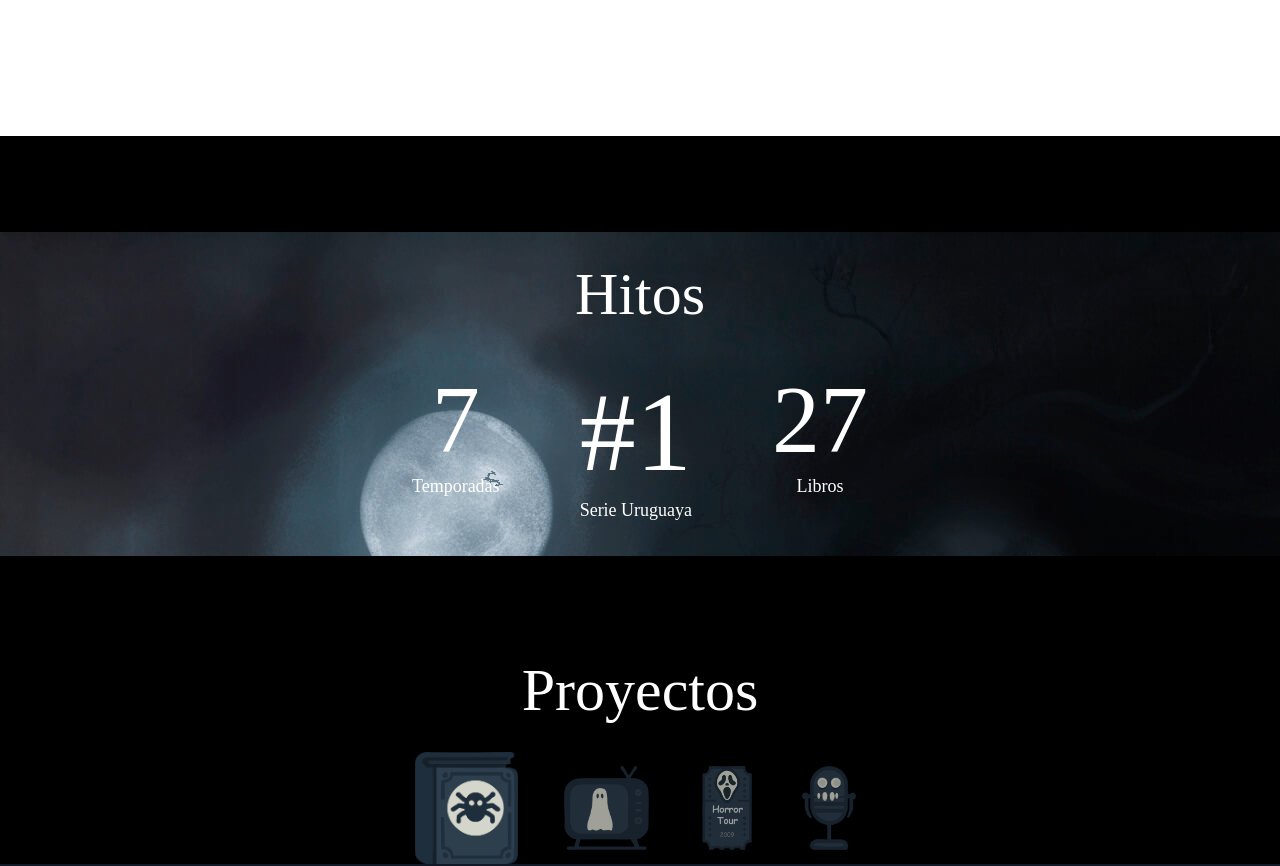
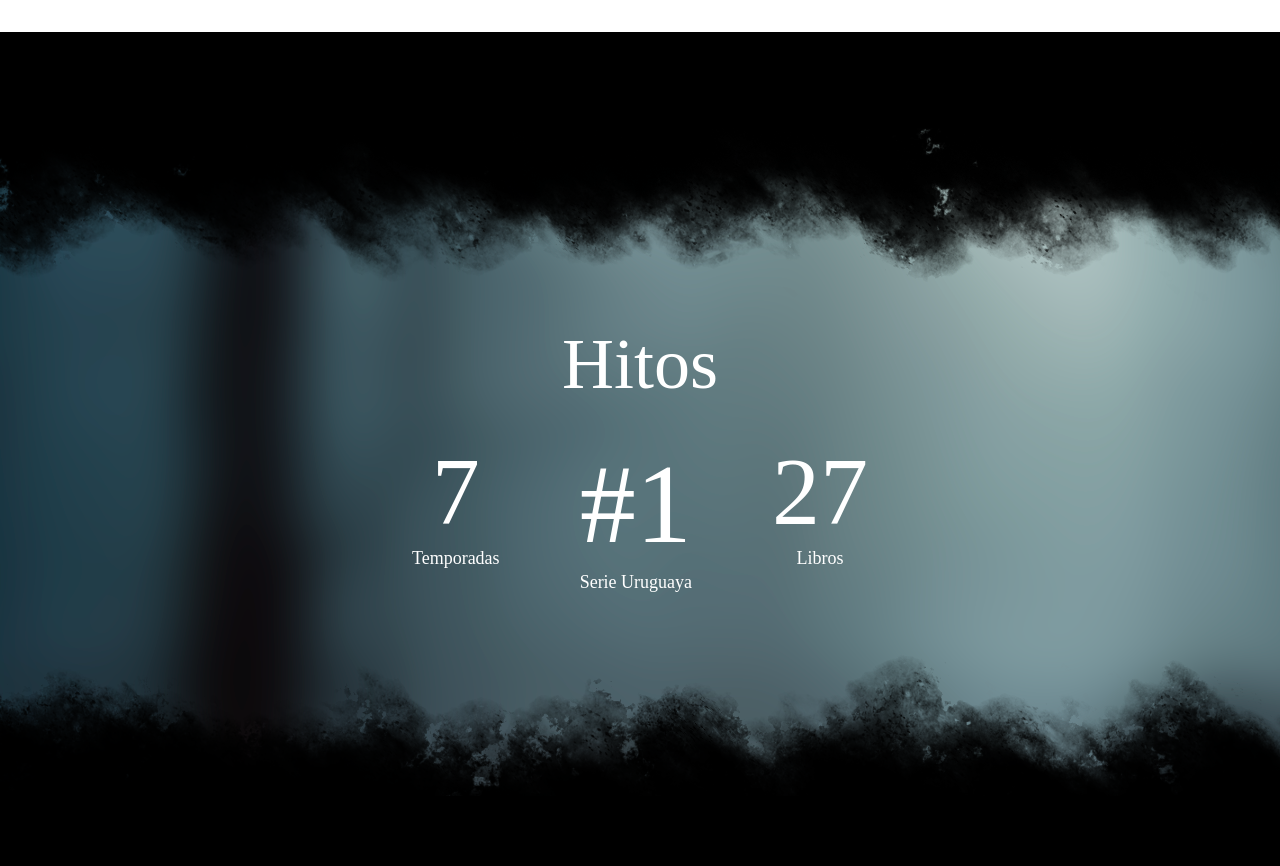
Before and after one commit to Claws35/vocesanonimasproyecto, a React (Vite) app: page /nosotros in a window 1280 px wide. Shown: the part 2520-3386 px from the top of the page. Built offline with nearby package versions, Linux system fonts and the light colour scheme; a web font is replaced by a local one.

Commit message:
Arreglos del vh y nosotros

```diff
--- a/src/App.css
+++ b/src/App.css
@@ -10,6 +10,9 @@
       rgba(0, 0, 0, 0) 100%
     );
   }
+}
+html {
+  scroll-behavior: smooth;
 }
 
 .story-detail {
--- a/src/paginas/Nosotros.jsx
+++ b/src/paginas/Nosotros.jsx
@@ -21,7 +21,7 @@ import ImagenNosotrosProyectos1 from "../img/NosotrosProyectos/ImagenNosotrosPro
 import ImagenNosotrosProyectos2 from "../img/NosotrosProyectos/ImagenNosotrosProyectos2.jpg";
 import ImagenNosotrosProyectos3 from "../img/NosotrosProyectos/ImagenNosotrosProyectos4.jpg";
 import ImagenNosotrosProyectos4 from "../img/NosotrosProyectos/ImagenNosotrosProyectos3.jpg";
-import ImagenNosotrosProyectos5 from "../img/pruebaBaner.webp";
+import ImagenNosotrosProyectos5 from "../img/bannerNosotorosDistinto.png";
 
 const Nosotros = () => {
   const swiperRef = useRef(null);
@@ -74,7 +74,7 @@ const Nosotros = () => {
   };
 
   return (
-    <div className="text-white">
+    <div className="text-white scroll-smooth">
       <BackToHome />
 
       <div
@@ -84,23 +84,24 @@ const Nosotros = () => {
         }}
       >
         {/* aca era 700px */}
-        <div className="flex w-full h-[90vh] items-end justify-center">
+        <div className="flex w-full h-[77vh] items-end justify-center">
           <h1 className="font-benguiat text-9xl">Nosotros</h1>
         </div>
 
-        <div className="flex justify-center mt-8 gap-28 ">
+        <div className="flex justify-center mt-8 gap-28">
           {["Creación", "Hitos", "Proyectos", "Actualidad"].map((item) => (
             <a
-              href="#"
+              href={`#${item.toLowerCase()}`} // Convierte el nombre a minúsculas para que coincida con los `id`
               key={item}
               className="flex flex-col items-center gap-1 opacity-40 hover:opacity-100 transition-all hover:scale-110"
             >
-              <img src={icons[item]} alt="" className="h-24 " />
-              <h3 className="font-benguiat text-lg ">{item}</h3>
+              <img src={icons[item]} alt="" className="h-24" />
+              <h3 className="font-benguiat text-lg">{item}</h3>
             </a>
           ))}
         </div>
 
+        <div id="creación"></div>
         <section className="flex flex-col items-center mt-24">
           <h2 className="font-benguiat font-light text-6xl">Creación</h2>
           <div className="flex mt-6 gap-4 max-w-3xl">
@@ -132,15 +133,16 @@ const Nosotros = () => {
         </section>
 
         {/* Sección de Hitos */}
+        <div id="hitos"></div>
         <section className="bg-black py-24">
           <div
-            className="flex flex-col items-center py-8"
+            className="flex flex-col items-center py-[200px] "
             style={{
-              backgroundImage: `url(${ImagenDeFondoNosotros})`,
+              backgroundImage: `url(${ImagenNosotrosProyectos5})`,
             }}
           >
-            <h2 className="font-benguiat font-light text-6xl">Hitos</h2>
-            <div className="flex mt-6 gap-20">
+            <h2 className="font-benguiat font-light text-7xl">Hitos</h2>
+            <div className="flex mt-5 gap-20">
               <div className="flex flex-col items-center">
                 <a href="#">
                   <h1 className="font-benguiat font-light text-[6em]">7</h1>
@@ -166,7 +168,7 @@ const Nosotros = () => {
         </section>
 
         {/* Sección de Proyectos */}
-        <section className="flex flex-col items-center bg-black">
+        <section id="proyectos" className="flex flex-col items-center bg-black">
           <h2 className="font-benguiat font-light text-6xl py-2">Proyectos</h2>
           <div className="flex gap-8 mt-6">
             {projectsContent.map((item, index) => (
@@ -223,7 +225,10 @@ const Nosotros = () => {
           ))}
         </Swiper>
 
-        <section className="flex flex-col items-center pt-24 bg-black">
+        <section
+          id="actualidad"
+          className="flex flex-col items-center pt-24 bg-black"
+        >
           <h2 className="font-benguiat font-light text-6xl">Actualidad</h2>
           <div className="flex mt-1 gap-1 max-w-4xl items-center">
             <div className="w-[300px]">
```
Also changed, not shown: src/img/bannerNosotorosDistinto.png (added), src/img/pruebaBaner.webp (deleted).
